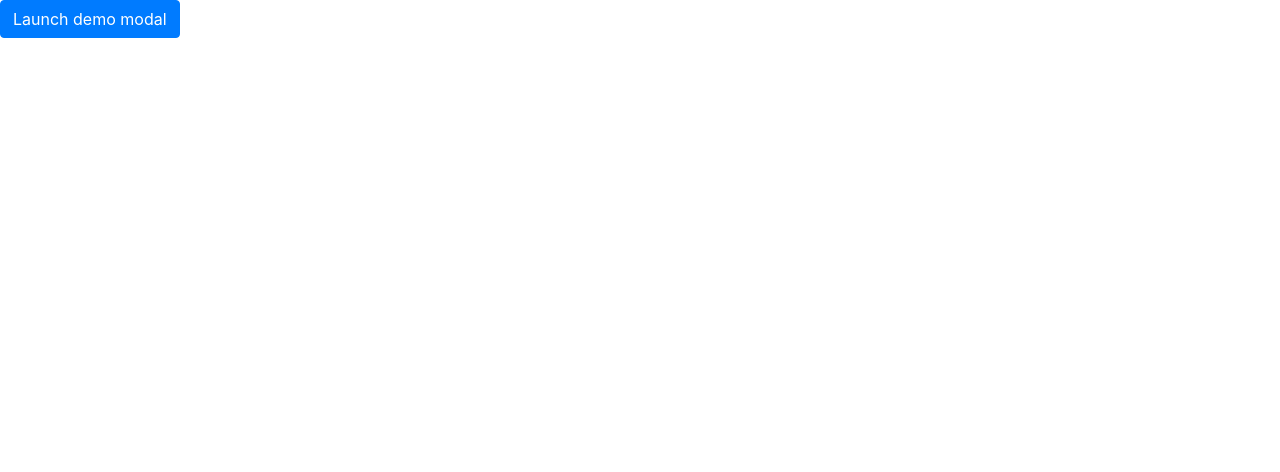
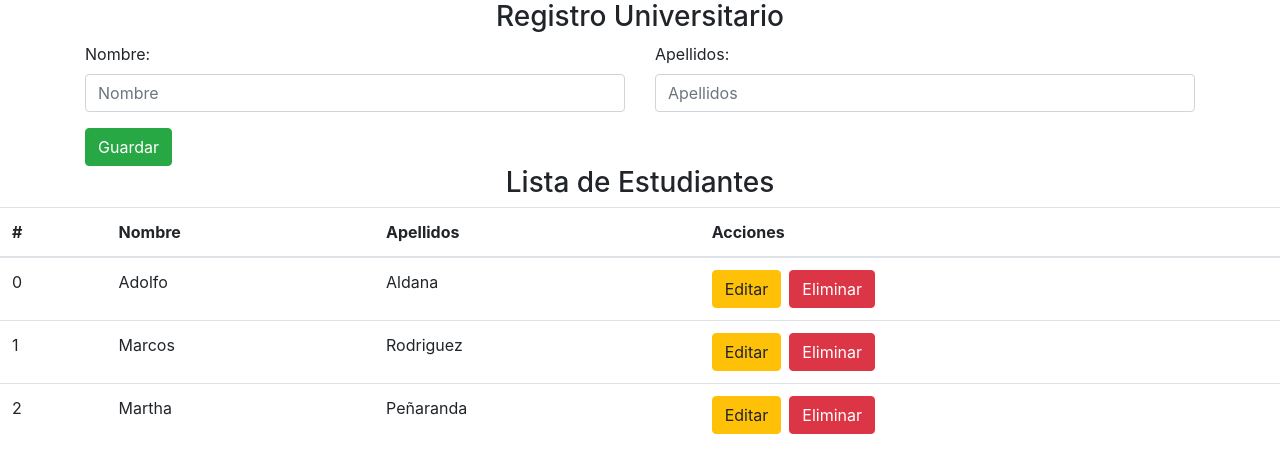
Before and after one commit to adlf-aldana/SistemaElecciones, a React (Create React App) app: page / in a window 1280 px wide. Shown: the top 472 px of the page. Built offline with nearby package versions, Linux system fonts and the light colour scheme.

Commit message:
registro y lista de estudiantes

```diff
--- a/src/App.js
+++ b/src/App.js
@@ -3,57 +3,34 @@ import "../node_modules/bootstrap/dist/css/bootstrap.min.css";
 import "../node_modules/popper.js/dist/umd/popper.min.js";
 import "../node_modules/jquery/dist/jquery.min.js";
 import "../node_modules/bootstrap/dist/js/bootstrap.min.js";
+import RegistroUniversitario from "./Components/Admin/RegistroUniversitario/RegistroUniversitario";
+import { Fragment, useState } from "react";
+import ListaUniversitarios from "./Components/Admin/RegistroUniversitario/ListaUniversitarios";
 
 function App() {
+  const ListaEstudiantes = [
+    { id: 1, nombre: "Adolfo", apellido: "Aldana" },
+    { id: 2, nombre: "Marcos", apellido: "Rodriguez" },
+    { id: 3, nombre: "Martha", apellido: "Peñaranda" },
+  ];
+
+  const [estudiantes, setestudiantes] = useState(ListaEstudiantes);
+
+  const guardarEstudiante = (estudiante) => {
+    setestudiantes([
+      ...estudiantes,
+      estudiante,
+    ]);
+  };
+
   return (
-    <div>
-      <button
-        type="button"
-        className="btn btn-primary"
-        data-toggle="modal"
-        data-target="#exampleModal"
-      >
-        Launch demo modal
-      </button>
-
-      <div
-        className="modal fade"
-        id="exampleModal"
-        aria-labelledby="exampleModalLabel"
-        aria-hidden="true"
-      >
-        <div className="modal-dialog">
-          <div className="modal-content">
-            <div className="modal-header">
-              <h5 className="modal-title" id="exampleModalLabel">
-                Modal title
-              </h5>
-              <button
-                type="button"
-                className="close"
-                data-dismiss="modal"
-                aria-label="Close"
-              >
-                <span aria-hidden="true">&times;</span>
-              </button>
-            </div>
-            <div className="modal-body">...</div>
-            <div className="modal-footer">
-              <button
-                type="button"
-                className="btn btn-secondary"
-                data-dismiss="modal"
-              >
-                Close
-              </button>
-              <button type="button" className="btn btn-primary">
-                Save changes
-              </button>
-            </div>
-          </div>
-        </div>
-      </div>
-    </div>
+    <Fragment>
+      <RegistroUniversitario
+        estudiantes={estudiantes}
+        guardarEstudiante={guardarEstudiante}
+      />
+      <ListaUniversitarios estudiantes={estudiantes} />
+    </Fragment>
   );
 }
 
--- /dev/null
+++ b/src/Components/Admin/RegistroUniversitario/ListaUniversitarios.jsx
@@ -0,0 +1,39 @@
+import React, { Fragment } from "react";
+
+const ListaUniversitarios = ({ estudiantes }) => {
+  return (
+    <Fragment>
+      <h3 className="text-center">Lista de Estudiantes</h3>
+
+      <table className="table">
+        <thead>
+          <tr>
+            <th scope="col">#</th>
+            <th scope="col">Nombre</th>
+            <th scope="col">Apellidos</th>
+            <th scope="col">Acciones</th>
+          </tr>
+        </thead>
+        <tbody>
+          {estudiantes.map((e, index) => (
+            <tr key={index}>
+              <td>{index}</td>
+              <td>{e.nombre}</td>
+              <td>{e.apellido}</td>
+              <td>
+                <button type="button" className="btn btn-warning">
+                  Editar
+                </button>
+                <button type="button" className="btn btn-danger ml-2">
+                  Eliminar
+                </button>
+              </td>
+            </tr>
+          ))}
+        </tbody>
+      </table>
+    </Fragment>
+  );
+};
+
+export default ListaUniversitarios;
--- /dev/null
+++ b/src/Components/Admin/RegistroUniversitario/RegistroUniversitario.jsx
@@ -0,0 +1,55 @@
+import React, { Fragment, useState } from "react";
+
+const RegistroUniversitario = ({estudiantes, guardarEstudiante}) => {
+
+
+  const [datosEstudiantes, setdatosEstudiantes] = useState()
+
+  const handleChange = (e) => {
+    setdatosEstudiantes({
+        ...datosEstudiantes,
+        [e.target.name]: e.target.value})
+  }
+
+  const onSubmit = (e) => {
+    e.preventDefault();
+    guardarEstudiante(datosEstudiantes)
+  };
+  return (
+    <Fragment>
+      <div className="container">
+        <h3 className="text-center">Registro Universitario</h3>
+        <form onSubmit={onSubmit}>
+          <div className="row">
+            <div className="col">
+              <label htmlFor="">Nombre: </label>
+              <input
+                type="text"
+                name="nombre"
+                placeholder="Nombre"
+                className="form-control"
+                onChange={handleChange}
+              />
+            </div>
+
+            <div className="col">
+              <label htmlFor="">Apellidos: </label>
+              <input
+                type="text"
+                name="apellido"
+                placeholder="Apellidos"
+                className="form-control"
+                onChange={handleChange}
+              />
+            </div>
+          </div>
+          <button type="submit" className="btn btn-success mt-3">
+            Guardar
+          </button>
+        </form>
+      </div>
+    </Fragment>
+  );
+};
+
+export default RegistroUniversitario;
```
